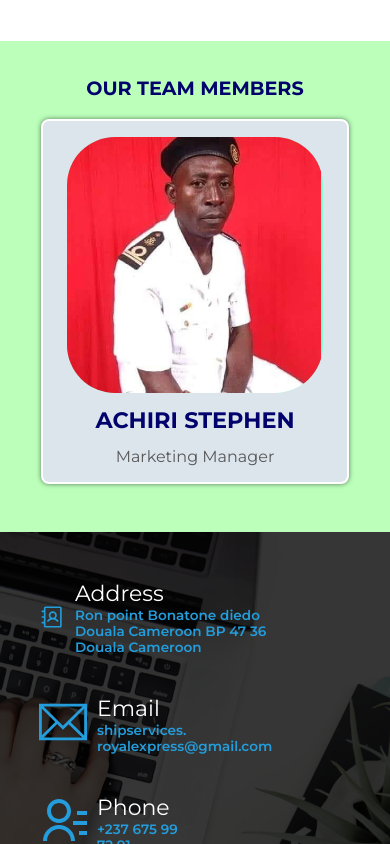
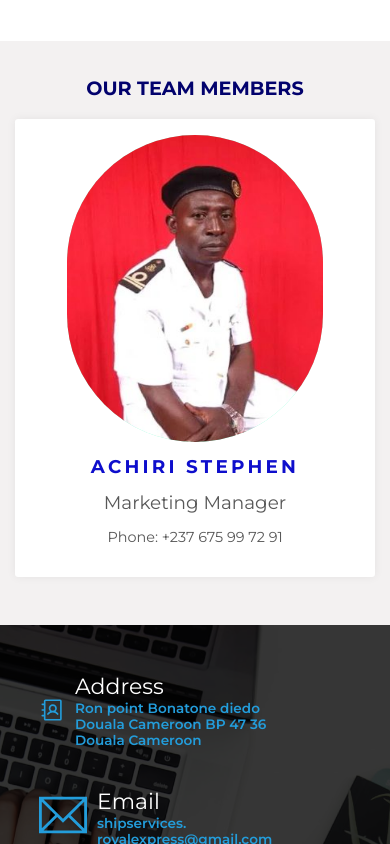
Before and after one commit to Crafty23Jay/Express-Royal-Service-Limited, a React (Vite) app: page / in a window 390 px wide. Shown: the part 5840-6684 px from the top of the page. Built offline with nearby package versions, Linux system fonts and the light colour scheme.

Commit message:
final correc...

```diff
--- a/src/Components/HeroSec.jsx
+++ b/src/Components/HeroSec.jsx
@@ -2,6 +2,7 @@ import React from 'react'
 import '../Pages/Services.css'
 import { Link } from 'react-router-dom'
 import Nav from './Nav'
+import Navbar from './Navbar'
 
 const HeroSec = () => {
   return (
@@ -9,8 +10,8 @@ const HeroSec = () => {
             <div class="hero-cont">
               <Nav />
               <h4>Express Royal Service Ltd.</h4>
-              <h1 id='home-header'>Welcome to the Great world of shipping services with logistics support &
-                Technical services
+              <h1 id='home-header'>Welcome to the Great world of shipping services with
+                logistics support & Technical services
               </h1>
               <p>Express Royal Service Limited puts together a rich array of Services
                 supported by Certified Staff and useful partnerships
--- a/src/Components/Navbar.jsx
+++ b/src/Components/Navbar.jsx
@@ -1,11 +1,14 @@
-import React, { useState } from 'react'
+import React, { useState, useEffect } from 'react'
 import './Navbar.css'
 import Logo from '../images/ERSL.png'
 import { Link } from 'react-router-dom'
 import { RxHamburgerMenu } from "react-icons/rx";
 import { MdCancelPresentation } from "react-icons/md";
+import AOS from 'aos';
+import 'aos/dist/aos.css'
 
 const Navbar = () => {
+  useEffect(()=> { AOS.init(); }, [])
   const [mobileNav, setMobileNav] = useState(false);
     const openMobileNav = () => {
       setMobileNav(!mobileNav)
--- a/src/Components/Team.css
+++ b/src/Components/Team.css
@@ -2,7 +2,7 @@
     width: 100vw;
     height: fit-content;
     padding: 1rem 0 3rem 0;
-    background-color: rgb(187, 255, 187);
+    background-color: rgb(243, 241, 241);
 }
 .team-sec>h3{
     font-size: 2rem;
@@ -10,56 +10,81 @@
     color: rgb(2, 2, 109);
 }
 .team-cont{
-    width: fit-content;
+    width: 40%;
     height: fit-content;
-    background-color: rgb(220, 229, 236);
-    box-shadow: 0px 0px 5px rgba(0, 0, 0, 0.527);
+    background-color: white;
+    box-shadow: 0px 0px 10px rgba(0, 0, 0, 0.062);
     padding: 1rem 1.5rem;
     display: flex;
     align-items: center;
     justify-content: center;
     flex-direction: column;
-    border-radius: 0.5rem;
+    border-radius: 0.2rem;
     margin: 2rem 0;
     margin: auto;
-    border: 2px solid white;
+    /* border: 2px solid white; */
 }
 .mem-img{
     width: 20rem;
     height: 100%;
-    aspect-ratio: 1/1.1;
-    border-radius: 3rem;
+    aspect-ratio: 1/1.35;
+    border-radius: 9rem;
     object-fit: cover;
-    object-position: center;
+    background-position: 50%;
     overflow: hidden;
 }
 .mem-img>img{
-    height: 100%;
+    width: 100%;
 }
 .mem-name{
-    font-size: 1.4rem;
+    font-size: 1.15rem;
     margin: 0.8rem 0;
-    color: rgb(2, 2, 109);
+    color: rgb(14, 14, 204);
+    letter-spacing: 0.2rem;
 }
 .mem-post{
+    font-size: 1.15rem;
     margin: 0;
     color: rgb(88, 88, 88);
-
+}
+.mem-numb{
+    font-size: 0.9rem;
+    color: rgb(88, 88, 88);
 }
 
 
 @media (max-width:1000px) {
+    .team-cont{
+    width: 70%;
+    height: fit-content;
+    background-color: white;
+    }
+    .mem-img{
+    width: 16rem;
+    height: 100%;
+    aspect-ratio: 1/1.2;
+    /* background-color: aquamarine; */
+    border-radius: 7rem;
+    }
 
 }
 
 
 @media (max-width:770px) {
+    .team-cont{
+    width: 70%;
+    height: fit-content;
+    background-color: white;
+    }
     .mem-img{
     width: 16rem;
     height: 100%;
-    aspect-ratio: 1/1;
-    background-color: aquamarine;
-    border-radius: 3rem;
+    aspect-ratio: 1/1.2;
+    /* background-color: aquamarine; */
+    border-radius: 7rem;
+    }
+    .mem-img>img{
+        height: 100%;
     }
     .team-sec>h3{
         font-size: 1.7rem;
@@ -71,11 +96,19 @@
     .mem-img{
     width: 16rem;
     height: 100%;
-    aspect-ratio: 1/1;
+    aspect-ratio: 1/1.2;
     background-color: aquamarine;
-    border-radius: 3rem;
+    border-radius: 10rem;
+    }
+    .mem-img>img{
+        height: 100%;
     }
     .team-sec>h3{
         font-size: 1.2rem;
     }
+    .team-cont{
+    width: 80%;
+    height: fit-content;
+    background-color: white;
+    }
 }
--- a/src/Components/Team.jsx
+++ b/src/Components/Team.jsx
@@ -1,6 +1,6 @@
 import React from 'react'
 import './Team.css'
-import Manager from '../images/manager.jpg'
+import Manager from '../images/manager.jpeg'
 
 
 const Team = () => {
@@ -13,6 +13,7 @@ const Team = () => {
             </span>
             <h4 class="mem-name">ACHIRI STEPHEN</h4>
             <p class="mem-post">Marketing Manager</p>
+            <p class="mem-numb">Phone: +237 675 99 72 91</p>
         </main>
     </section>
   )
--- a/src/Pages/Home.jsx
+++ b/src/Pages/Home.jsx
@@ -145,7 +145,7 @@ const Home = () => {
                         </div>
                         <div class="new-details">
                             <p class="left-contact-details">Phone</p>
-                            <p class="details">+237 675 99 72 91</p>
+                            <p class="details">+237675997291</p>
                         </div>
                     </div>
                 </div>
```
Also changed, not shown: src/images/manager.jpeg (added), src/images/manager.jpg (deleted).
